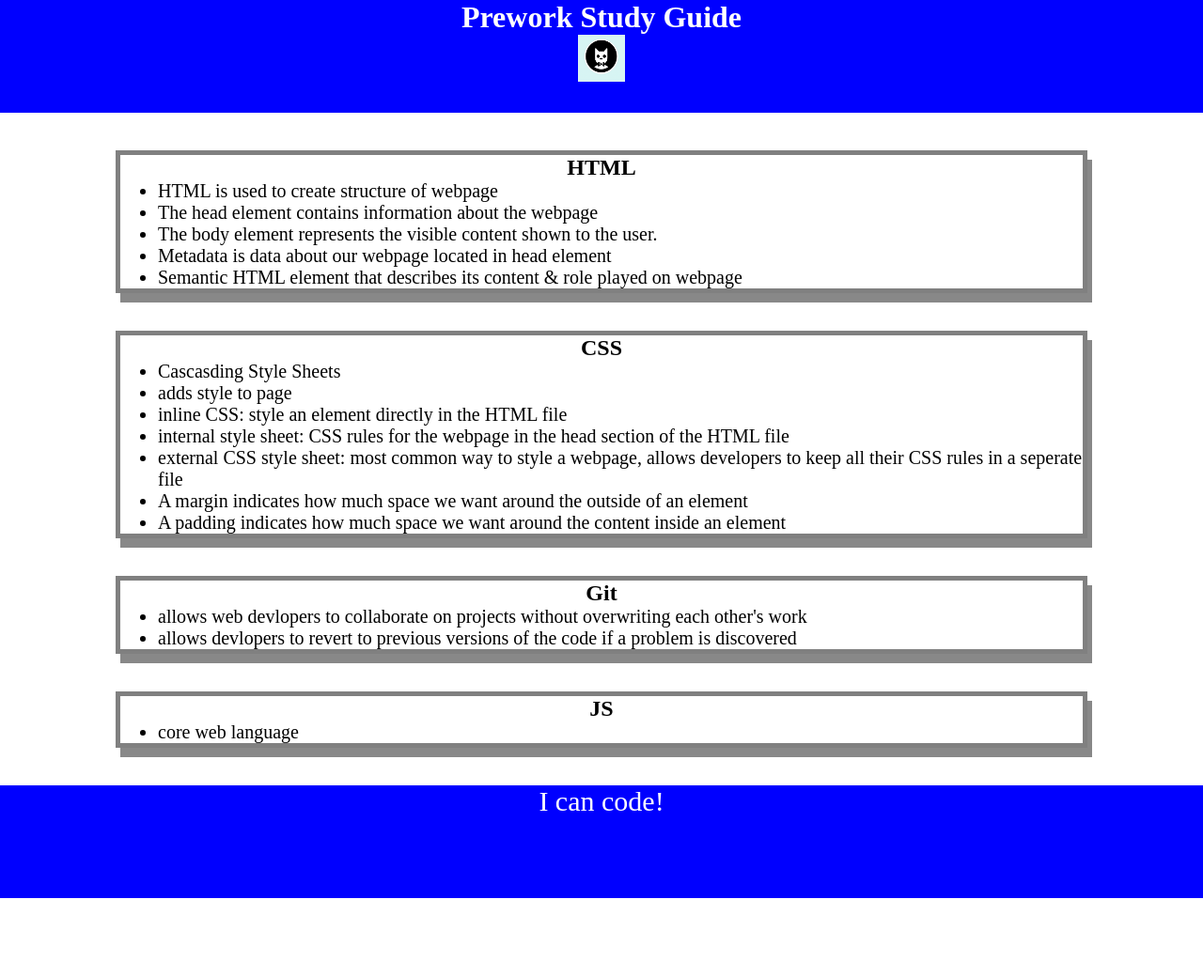
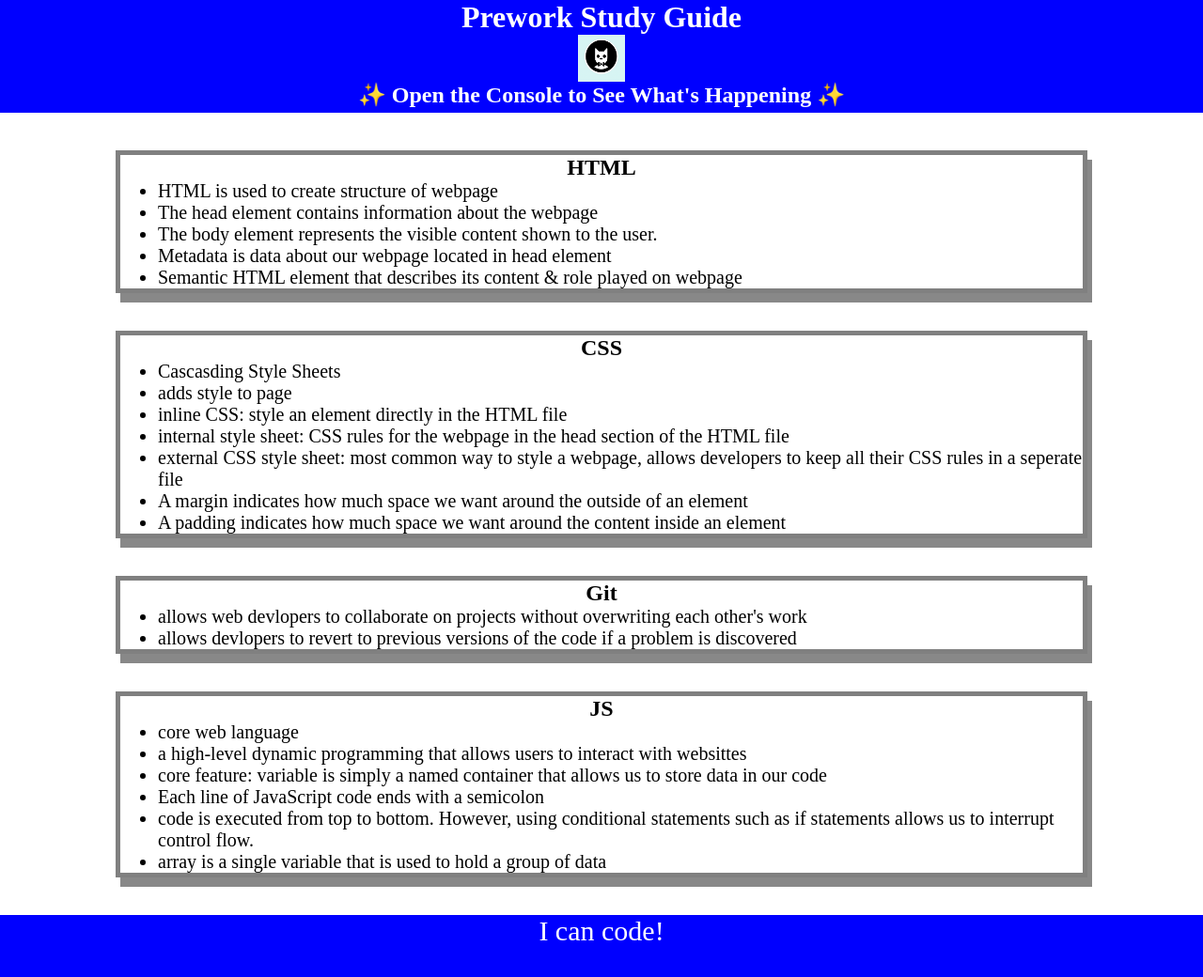
Before and after one commit to Lindsayagreen/prework-study-guide, a plain HTML site: page index.html in a window 1280 px wide. Shown: the whole page at 94% size. Before the commit the page ends 956 px from the top, so only its background shows below. Drawn offline with Linux system fonts and the light colour scheme.

Commit message:
<Intro to JS>

```diff
--- /dev/null
+++ b/assets/script.js
@@ -0,0 +1,19 @@
+var topics = ['HTML', 'CSS', 'Git', 'JavaScript'];
+
+for (var x = 0; x < topics.length; x++) {
+ console.log(topics[x]);
+}
+
+/*
+if (topic === 'HTML') {
+ console.log("Let's study HTML!");
+} else if (topic === 'CSS') {
+ console.log("Let's study CSS!");
+} else if (topic === 'Git') {
+ console.log("Let's study Git!");
+} else if (topic === 'JavaScript') {
+ console.log("Let's study JavaScript!");
+} else {
+ console.log('Please try again!');
+}
+*/
--- a/index.html
+++ b/index.html
@@ -11,6 +11,7 @@
     <header id="top">
       <h1>Prework Study Guide</h1>
       <img src="./assets/bowtie-cat.png" alt="Profile image of cat wearing a bow tie." />
+      <h2>✨ Open the Console to See What's Happening ✨</h2>
     </header>
     <main>
       <section class="card" id="html-section">
@@ -50,12 +51,17 @@
         <h2>JS</h2>
         <ul>
           <li>core web language</li>
+          <li>a high-level dynamic programming that allows users to interact with websittes</li>
+          <li>core feature: variable is simply a named container that allows us to store data in our code</li>
+          <li>Each line of JavaScript code ends with a semicolon</li>
+          <li>code is executed from top to bottom. However, using conditional statements such as if statements allows us to interrupt control flow.</li>
+          <li>array is a single variable that is used to hold a group of data</li>
       <ul>
       </section>
     </main>
-
     <footer>
       <p>I can code!</p>
     </footer>
+    <script src="./assets/script.js"></script>
   </body>
 </html>
```
